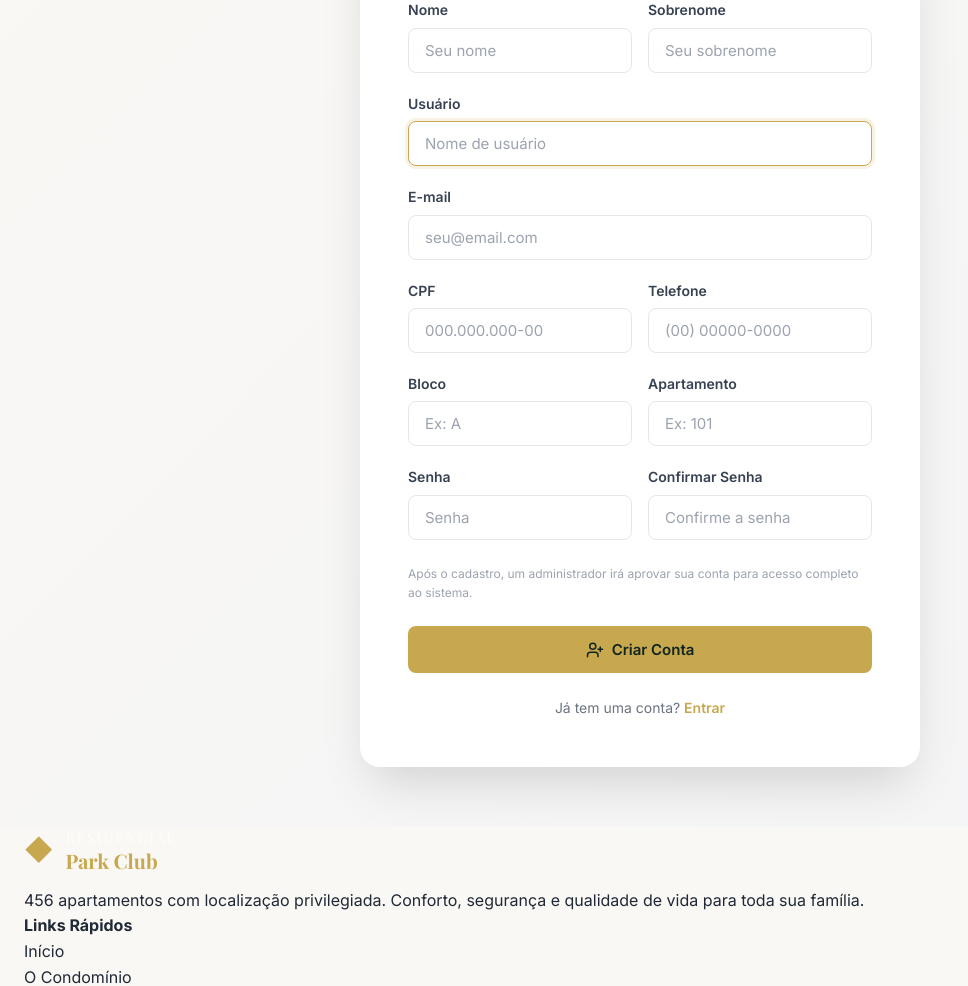
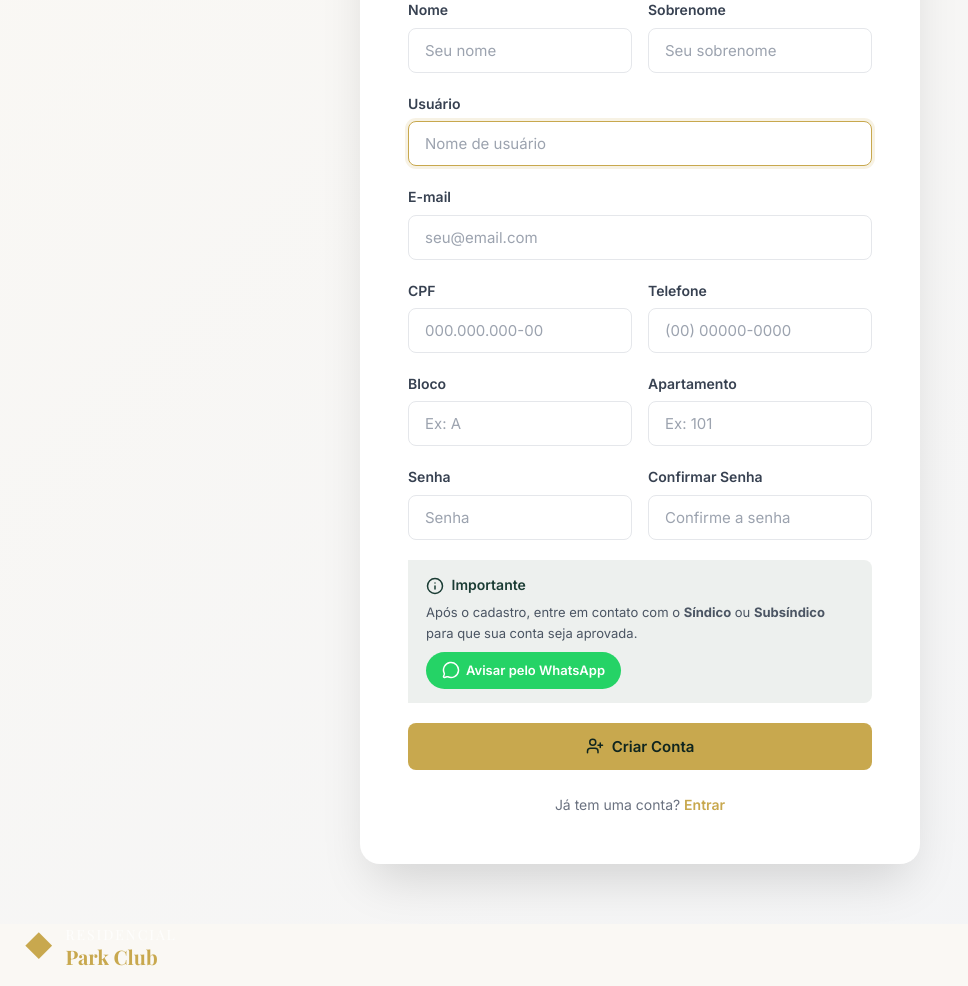
Before and after one commit to lumezencio/residencialparkclub, a Django app: page /cadastro/ in a window 1280 px wide. Shown: the part 368-1354 px from the top of the page, without its empty margins (0-968 px from the left). Run offline with Django 5.2, Linux system fonts and the light colour scheme.

Commit message:
Aviso no cadastro para contatar sindico/subsindico para aprovacao
- Card informativo no formulario de cadastro
- Botao WhatsApp com mensagem pre-preenchida
- Mensagem de sucesso atualizada com numero da administracao

Co-Authored-By: Claude Opus 4.6 (1M context) <noreply@anthropic.com>

```diff
--- a/core/views.py
+++ b/core/views.py
@@ -83,7 +83,7 @@ def cadastro(request):
             user.save()
             messages.success(
                 request,
-                "Cadastro realizado com sucesso! Aguarde a aprovação da administração.",
+                "Cadastro realizado com sucesso! Entre em contato com o Síndico ou Subsíndico pelo WhatsApp (035) 99809-0696 para aprovação da sua conta.",
             )
             return redirect("core:login")
     else:
--- a/templates/core/cadastro.html
+++ b/templates/core/cadastro.html
@@ -79,9 +79,19 @@
                 </div>
             </div>
 
-            <p class="form-help mb-3">
-                Após o cadastro, um administrador irá aprovar sua conta para acesso completo ao sistema.
-            </p>
+            <div style="background:rgba(26,61,46,0.08);border-left:4px solid var(--gold);padding:14px 18px;border-radius:0 8px 8px 0;margin-bottom:20px;">
+                <p style="font-size:14px;color:var(--primary);margin:0 0 6px 0;font-weight:600;">
+                    <i data-lucide="info" class="icon-sm" style="vertical-align:middle;margin-right:4px;"></i>
+                    Importante
+                </p>
+                <p style="font-size:13px;color:var(--gray-600);margin:0 0 8px 0;">
+                    Após o cadastro, entre em contato com o <strong>Síndico</strong> ou <strong>Subsíndico</strong> para que sua conta seja aprovada.
+                </p>
+                <a href="https://wa.me/5535998090696?text=Ol%C3%A1%2C%20acabei%20de%20me%20cadastrar%20no%20site%20do%20Residencial%20Park%20Club%20e%20gostaria%20que%20minha%20conta%20fosse%20aprovada." target="_blank" style="display:inline-flex;align-items:center;gap:6px;background:#25D366;color:white;padding:8px 16px;border-radius:20px;font-size:13px;font-weight:600;text-decoration:none;">
+                    <i data-lucide="message-circle" class="icon-sm"></i>
+                    Avisar pelo WhatsApp
+                </a>
+            </div>
 
             <button type="submit" class="btn btn-primary w-full" style="justify-content:center;">
                 <i data-lucide="user-plus" class="icon-sm"></i>
```
